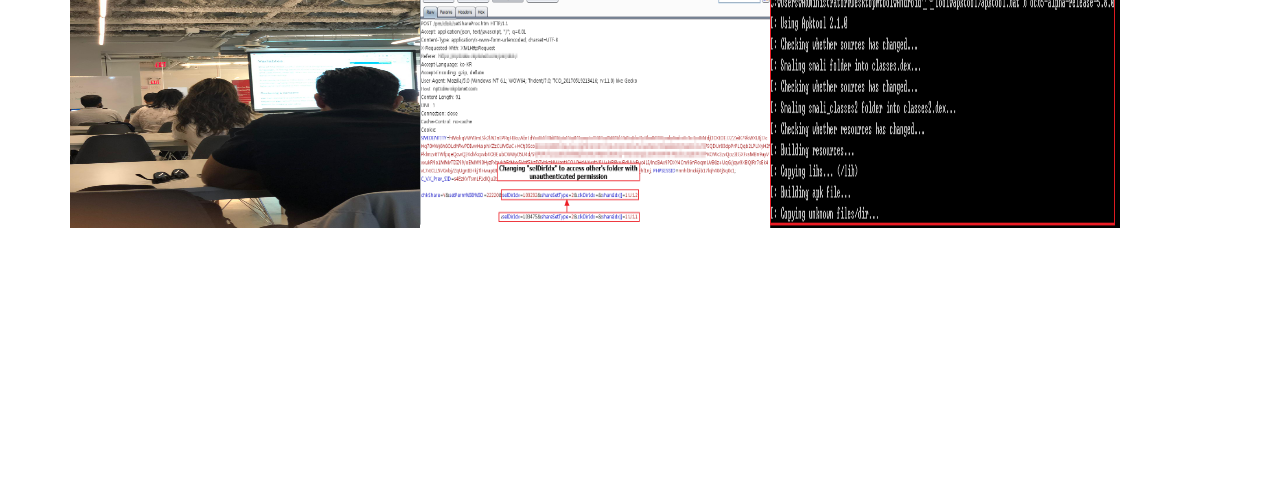
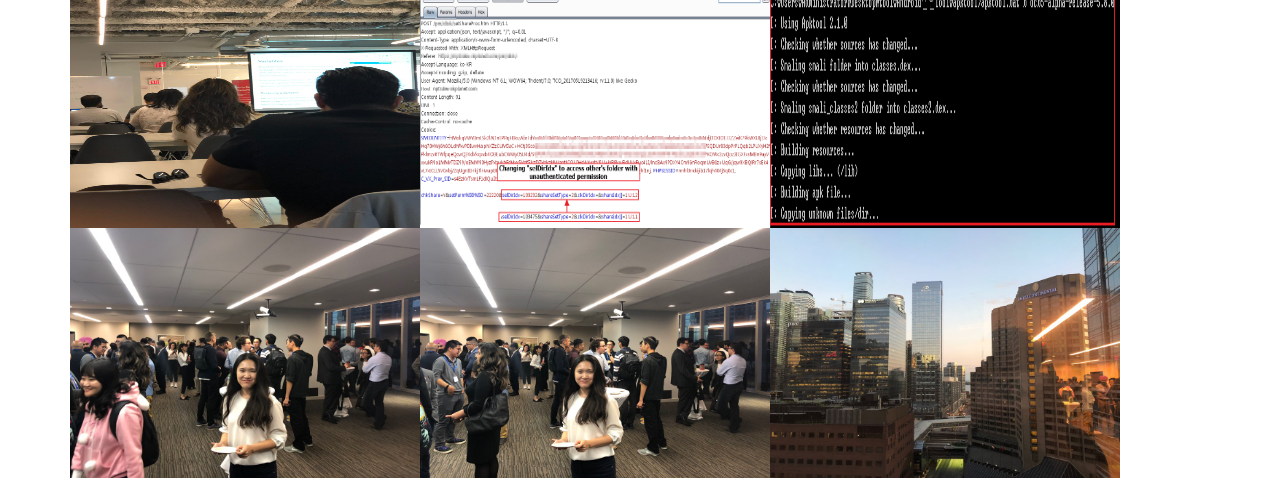
Before and after one commit to eunbeek/sevengeneration, a website: page views/interest.html in a window 1280 px wide. Shown: the part 657-1155 px from the top of the page. Before the commit the page ends 905 px from the top, so only its background shows below. Drawn offline with nearby package versions, Linux system fonts and the light colour scheme; files that its build step writes are made by us from their sources.

Commit message:
upload pic

```diff
--- a/views/interest.html
+++ b/views/interest.html
@@ -77,6 +77,11 @@
                   <td><img src="public/burp1.png" alt="" width="350" height ="250" onclick='imageView("public/burp1.png");'></td>
                   <td><img src="public/mobile1.png" alt="" width="350" height ="250" onclick='imageView("public/mobile1.png");'></td>
                 </tr>
+                <tr>
+                    <td><img src="public/KakaoTalk_20190926_213403588.jpg" alt="" width="350" height ="250" onclick='imageView("public/KakaoTalk_20190926_213403588.jpg");'></td>
+                    <td><img src="public/KakaoTalk_20190926_213406892.jpg" alt="" width="350" height ="250" onclick='imageView("public/KakaoTalk_20190926_213406892.jpg");'></td>
+                    <td><img src="public/KakaoTalk_20190926_213405239.jpg" alt="" width="350" height ="250" onclick='imageView("public/KakaoTalk_20190926_213405239.jpg");'></td>
+                  </tr>
               </table>
               <br/>
             </article>
```
Also changed, not shown: views/public/KakaoTalk_20190926_213403588.jpg (added), views/public/KakaoTalk_20190926_213405239.jpg (added), views/public/KakaoTalk_20190926_213406892.jpg (added).
